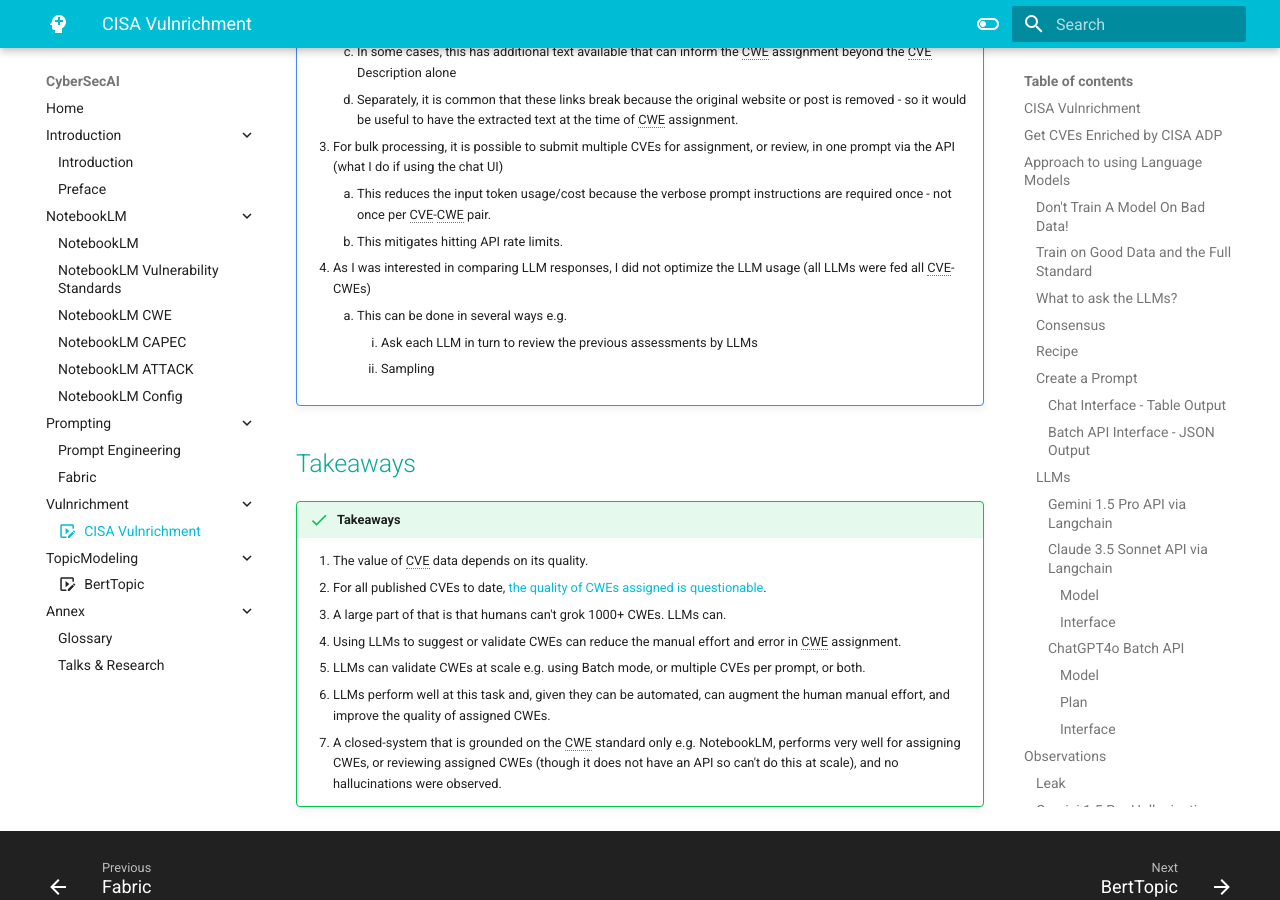
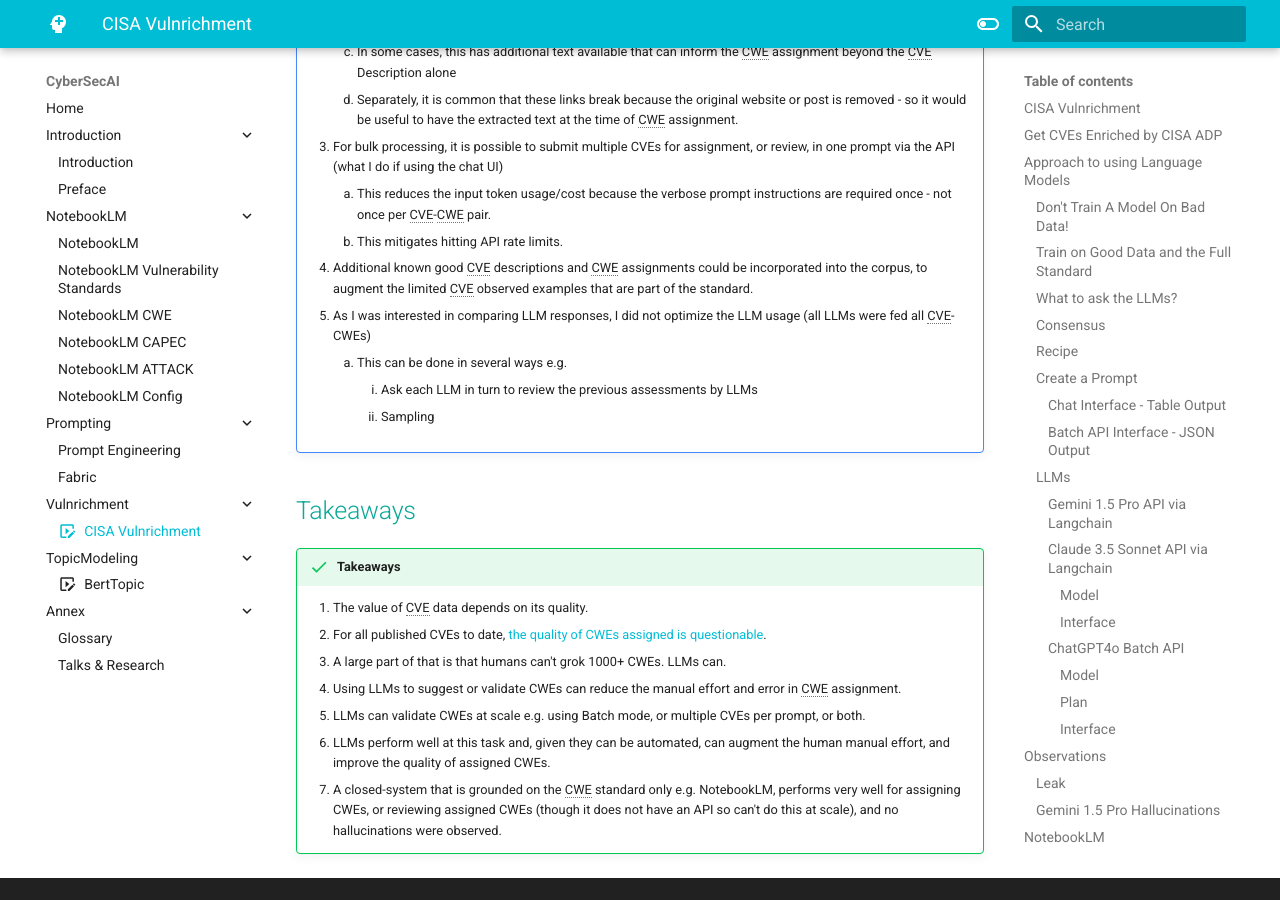
Before and after one commit to CyberSecAI/CyberSecAI.github.io, an MkDocs documentation site: the page built from docs/Vulnrichment/Vulnrichment.md, in a window 1280 px wide and 900 px high, scrolled down 10247 px. Built offline with MkDocs 1.6.1 and Material for MkDocs 9.7.7, drawn with Linux system fonts in a browser that asks for light colours; emoji names are drawn with the system emoji font; comment, search, counter and statistics services are not loaded.

Commit message:
known good cve cwe

```diff
--- a/docs/Vulnrichment/Vulnrichment.md
+++ b/docs/Vulnrichment/Vulnrichment.md
@@ -321,10 +321,11 @@ CVE-2023-49224
     3. For bulk processing, it is possible to submit multiple CVEs for assignment, or review, in one prompt via the API (what I do if using the chat UI)
         1. This reduces the input token usage/cost because the verbose prompt instructions are required once - not once per CVE-CWE pair.
         2. This mitigates hitting API rate limits.
-     4. As I was interested in comparing LLM responses, I did not optimize the LLM usage (all LLMs were fed all CVE-CWEs)
+    4. Additional known good CVE descriptions and CWE assignments could be incorporated into the corpus, to augment the limited CVE observed examples that are part of the standard.
+    5. As I was interested in comparing LLM responses, I did not optimize the LLM usage (all LLMs were fed all CVE-CWEs)
         1. This can be done in several ways e.g.
-              2. Ask each LLM in turn to review the previous assessments by LLMs
-              3. Sampling
+              1. Ask each LLM in turn to review the previous assessments by LLMs
+              2. Sampling
 
 
 ## Takeaways
```
